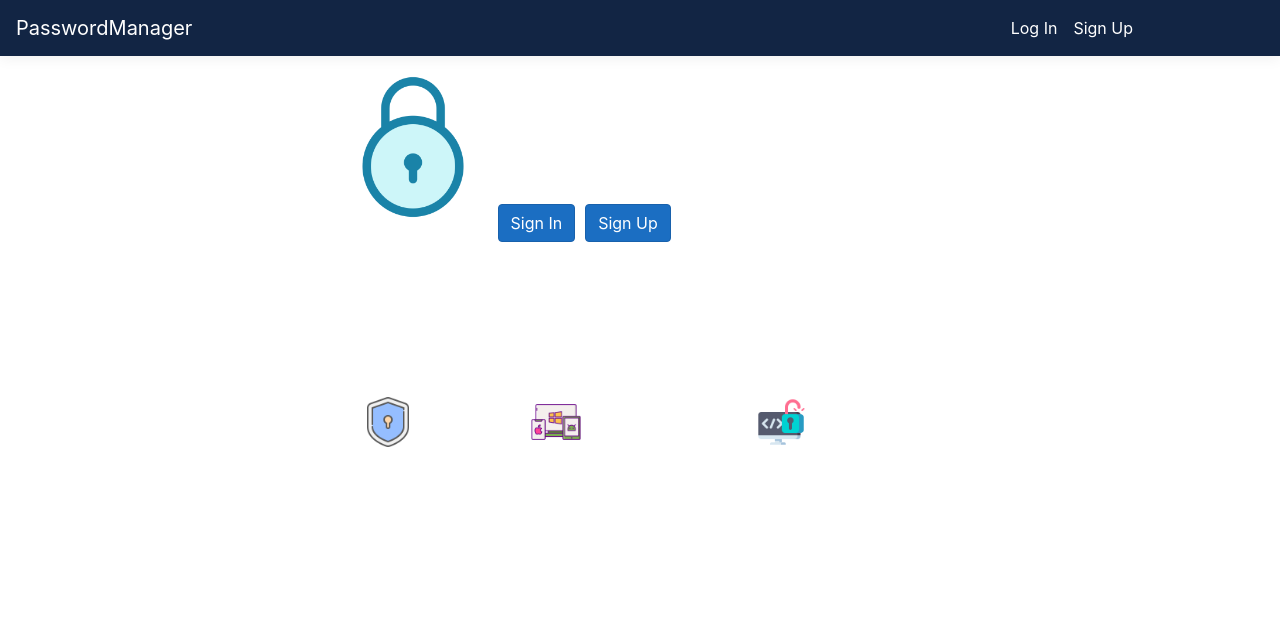
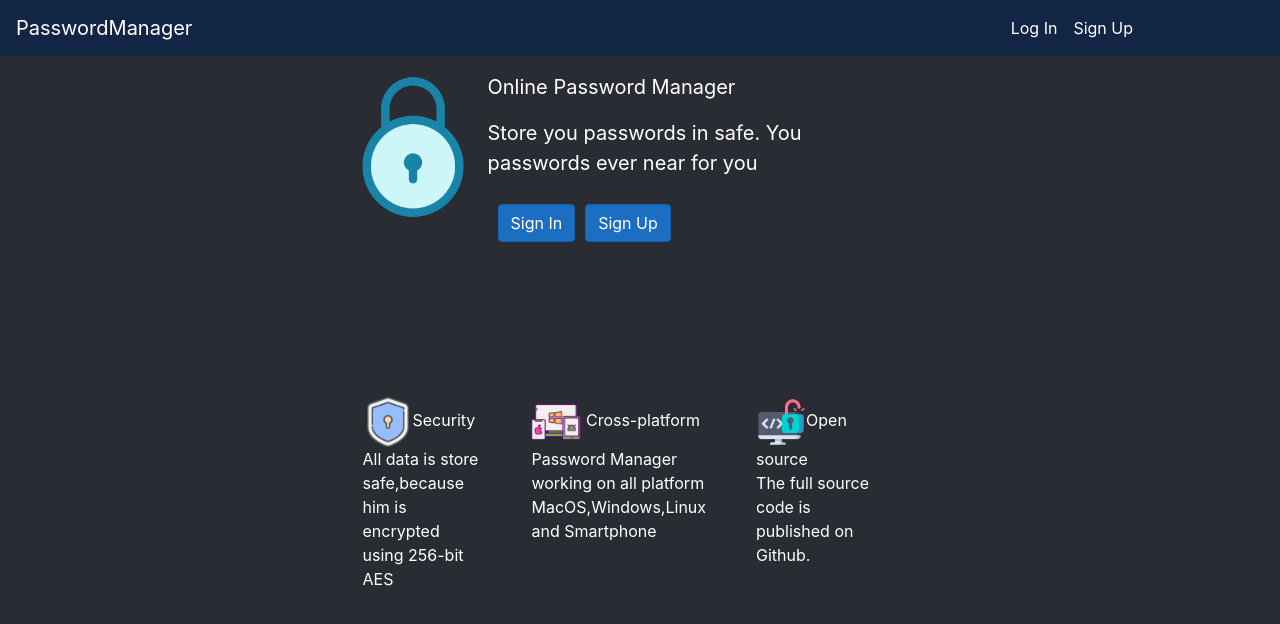
Before and after one commit to CasianovDenis/PasswordManager, a React (Create React App) app in the folder PasswordManager/ClientApp/: page / in a window 1280 px wide. Shown: the top 624 px of the page. Built offline with nearby package versions, Linux system fonts and the light colour scheme.

Commit message:
Added style who triggerring change body background color

```diff
--- a/PasswordManager/ClientApp/src/custom.css
+++ b/PasswordManager/ClientApp/src/custom.css
@@ -18,3 +18,11 @@ code {
     margin-right:0px;
     margin-left:0px;
 }
+
+:root {
+    --bodyColor: "#000000";
+}
+
+body {
+    background-color: var(--bodyColor);
+}
```
